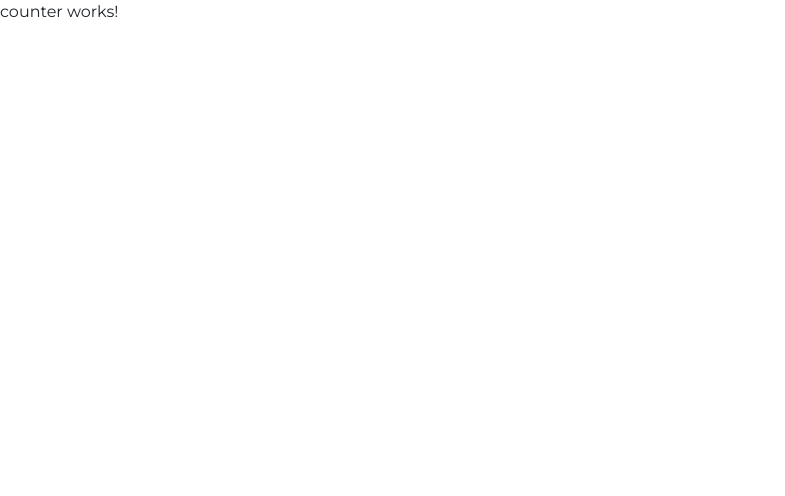
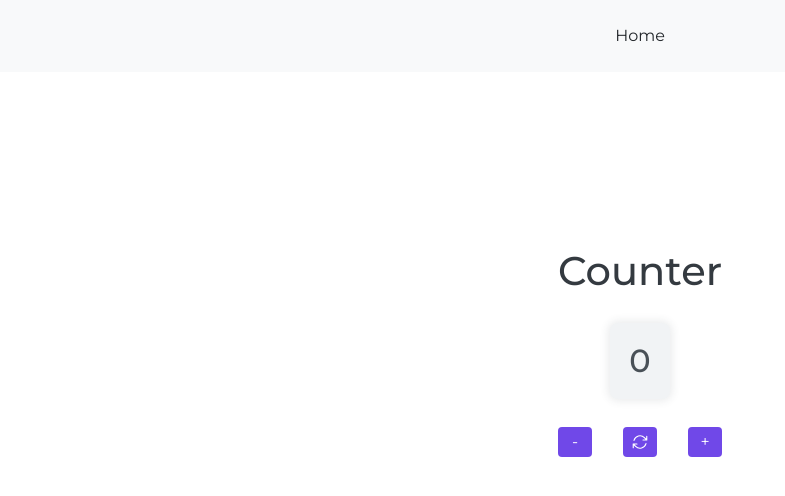
Before and after one commit to CoolJester/dom-project-challenge, an Angular app in the folder src/client-side/: page /counter in a window 1280 px wide. Shown: the top 496 px of the page, without its empty margins (0-785 px from the left). Built offline with nearby package versions, Linux system fonts and the light colour scheme.

Commit message:
Creating the counter project and nav

```diff
--- a/src/client-side/src/app/app.component.html
+++ b/src/client-side/src/app/app.component.html
@@ -1 +1,6 @@
+<ul class="custom-nav nav justify-content-center py-3">
+    <li class="nav-item">
+      <a class="nav-link active" aria-current="page" routerLink="/">Home</a>
+    </li>
+  </ul>
 <router-outlet></router-outlet>
--- a/src/client-side/src/app/app.component.scss
+++ b/src/client-side/src/app/app.component.scss
@@ -0,0 +1,10 @@
+.custom-nav{
+    background-color: #f8f9fa;
+
+    li{
+        cursor: pointer;
+        a{
+            color: #212529;
+        }
+    }
+}
--- a/src/client-side/src/app/app.component.ts
+++ b/src/client-side/src/app/app.component.ts
@@ -1,11 +1,11 @@
 import { CommonModule } from '@angular/common';
 import { Component } from '@angular/core';
-import { RouterOutlet } from '@angular/router';
+import { RouterLink, RouterOutlet } from '@angular/router';
 
 @Component({
   selector: 'app-root',
   standalone: true,
-  imports: [RouterOutlet, CommonModule],
+  imports: [RouterOutlet, CommonModule, RouterLink],
   templateUrl: './app.component.html',
   styleUrl: './app.component.scss'
 })
--- a/src/client-side/src/app/apps/counter/counter.component.html
+++ b/src/client-side/src/app/apps/counter/counter.component.html
@@ -1 +1,21 @@
-<p>counter works!</p>
+<div class="container">
+    <div class="inner-container">
+        <div class="items">
+            <div class="items-header">
+                <h1>Counter</h1>
+            </div>
+            <div class="items-view">
+                <h2 [ngClass]="{'negative': userNumber < 0, 'neutral': userNumber == 0, 'positive': userNumber > 0}" >{{userNumber}}</h2>
+            </div>
+            <div class="items-buttons">
+                <button (click)="userNumber = userNumber - 1">-</button>
+                <button (click)="userNumber = 0">
+                    <svg xmlns="http://www.w3.org/2000/svg" fill="none" viewBox="0 0 24 24" stroke-width="1.5" stroke="currentColor" class="size-6">
+                        <path stroke-linecap="round" stroke-linejoin="round" d="M16.023 9.348h4.992v-.001M2.985 19.644v-4.992m0 0h4.992m-4.993 0 3.181 3.183a8.25 8.25 0 0 0 13.803-3.7M4.031 9.865a8.25 8.25 0 0 1 13.803-3.7l3.181 3.182m0-4.991v4.99" />
+                    </svg>
+                </button>
+                <button (click)="userNumber = userNumber + 1">+</button>
+            </div>
+        </div>
+    </div>
+</div>
--- a/src/client-side/src/app/apps/counter/counter.component.scss
+++ b/src/client-side/src/app/apps/counter/counter.component.scss
@@ -0,0 +1,63 @@
+.inner-container{
+    width: 100%;
+    min-height: 70vh;
+    display: flex;
+    align-items: center;
+    justify-content: center;
+    .items{
+        width: fit-content;
+        height: fit-content;
+        display: flex;
+        flex-direction: column;
+        gap: 1.2rem;
+        align-items: center;
+        .items-header{
+            h1{
+                color: #343a40;
+            }
+        }
+        .items-view{
+            h2{
+                padding: 1.2rem;
+                border-radius: 8px;
+                background-color: #f1f3f5;
+            }
+            .negative{
+                color: #e03131;
+                box-shadow: 0 0 8px 2px rgba($color: #e03131, $alpha: 0.1);
+                background-color: #ffe3e3;
+            }
+            .neutral{
+                color: #495057;
+                box-shadow: 0 0 8px 2px rgba($color: #343a40, $alpha: 0.1);
+                background-color: #f1f3f5;
+            }
+            .positive{
+                color: #2f9e44;
+                box-shadow: 0 0 8px 2px rgba($color: #2f9e44, $alpha: 0.1);
+                background-color: #d3f9d8;
+            }
+        }
+        .items-buttons{
+            width: 100%;
+            display: flex;
+            justify-content: space-between;
+            button{
+                width: 34px;
+                height: 30px;
+                background-color: #7048e8;
+                color: white;
+                border: none;
+                border-radius: 4px;
+                transition: 300ms all;
+                svg{
+                    width: 18px;
+                    height: 18px;
+                }
+            }
+            button:hover{
+                transform: scale(1.1, 1.1);
+            }
+        }
+    }
+}
--- a/src/client-side/src/app/apps/counter/counter.component.ts
+++ b/src/client-side/src/app/apps/counter/counter.component.ts
@@ -1,12 +1,14 @@
+import { NgClass } from '@angular/common';
 import { Component } from '@angular/core';
 
 @Component({
   selector: 'app-counter',
   standalone: true,
-  imports: [],
+  imports: [NgClass],
   templateUrl: './counter.component.html',
   styleUrl: './counter.component.scss'
 })
 export class CounterComponent {
-
+  // Value on the front
+  userNumber: number = 0;
 }
```
